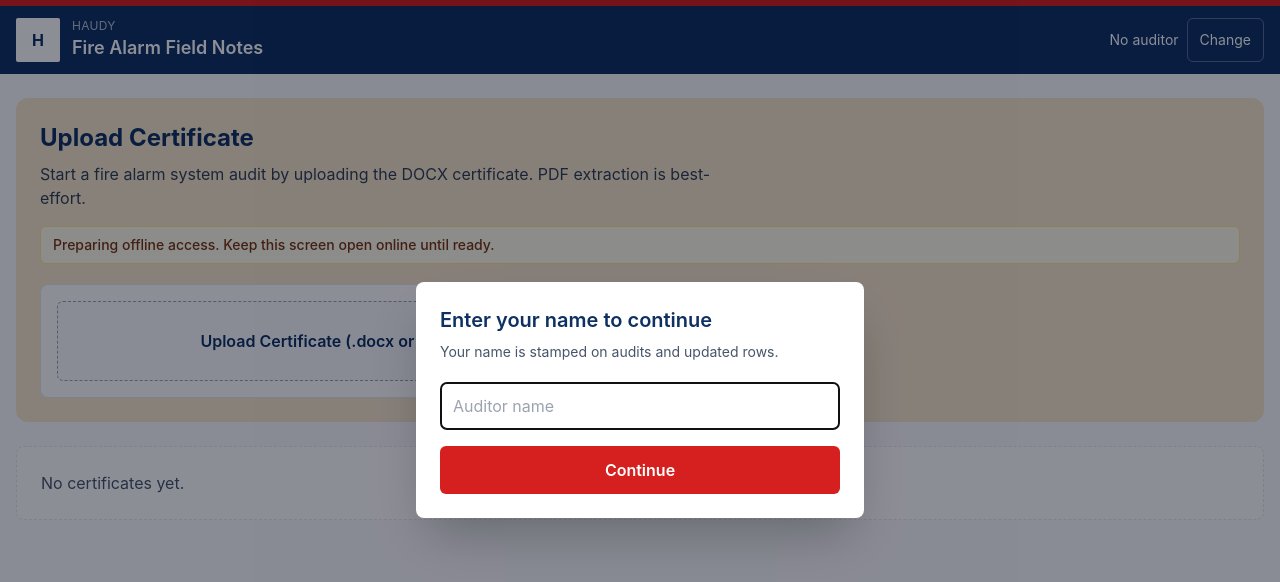
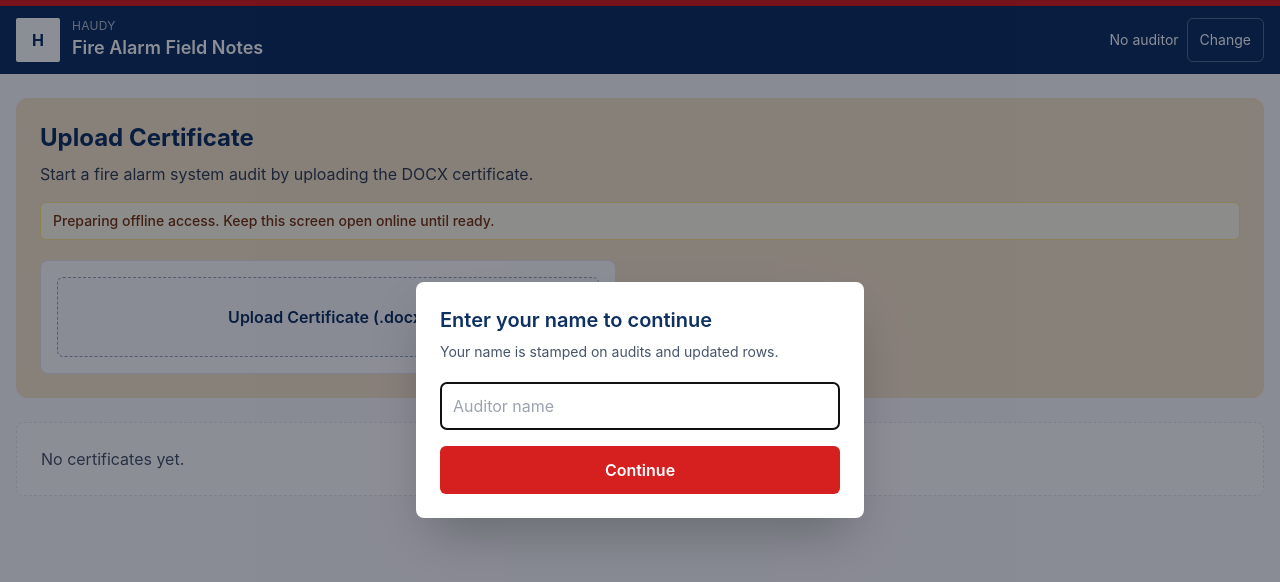
Before and after one commit to vahidabsk/Haudy, a React (Vite) app: page / in a window 1280 px wide. Shown: the top 582 px of the page. Built offline with nearby package versions, Linux system fonts and the light colour scheme.

Commit message:
Limit certificate upload wording to DOCX

```diff
--- a/src/components/UploadDialog.tsx
+++ b/src/components/UploadDialog.tsx
@@ -1,7 +1,6 @@
 import { ChangeEvent, useState } from "react";
 import { parseCertificateText } from "../lib/certificate-parser";
 import { extractDocxText } from "../lib/docx-extract";
-import { extractPdfText } from "../lib/pdf-extract";
 import { ParsedCertificate } from "../lib/types";
 
 export function UploadDialog({ onParsed }: { onParsed: (certificate: ParsedCertificate) => void }) {
@@ -11,7 +10,7 @@ export function UploadDialog({ onParsed }: { onParsed: (certificate: ParsedCerti
   async function upload(event: ChangeEvent<HTMLInputElement>) {
     const file = event.target.files?.[0];
     if (!file) return;
-    const text = file.name.toLowerCase().endsWith(".docx") ? await extractDocxText(file) : await extractPdfText(file);
+    const text = await extractDocxText(file);
     const parsed = parseCertificateText(text, file.name);
     setDraft(parsed);
     setMessage(text.trim() ? "" : "No fields automatically detected. Fill manually before confirming.");
@@ -20,8 +19,8 @@ export function UploadDialog({ onParsed }: { onParsed: (certificate: ParsedCerti
   return (
     <div className="rounded-lg border bg-white p-4">
       <label className="flex min-h-20 cursor-pointer items-center justify-center rounded-md border border-dashed border-slate-400 bg-slate-50 px-4 text-center font-semibold text-navy">
-        Upload Certificate (.docx or .pdf)
-        <input className="hidden" type="file" accept=".docx,.pdf" onChange={upload} />
+        Upload Certificate (.docx)
+        <input className="hidden" type="file" accept=".docx" onChange={upload} />
       </label>
       {message ? <p className="mt-3 text-sm text-signal">{message}</p> : null}
       {draft ? (
--- a/src/pages/Dashboard.tsx
+++ b/src/pages/Dashboard.tsx
@@ -31,7 +31,7 @@ export function Dashboard({ auditorName }: { auditorName: string }) {
     <main className="mx-auto grid max-w-7xl gap-6 px-4 py-6">
       <section className="rounded-xl bg-reserve p-6">
         <h2 className="text-2xl font-bold text-navy">Upload Certificate</h2>
-        <p className="mt-2 max-w-2xl text-slate-700">Start a fire alarm system audit by uploading the DOCX certificate. PDF extraction is best-effort.</p>
+        <p className="mt-2 max-w-2xl text-slate-700">Start a fire alarm system audit by uploading the DOCX certificate.</p>
         <div className={`mt-4 rounded-md border px-3 py-2 text-sm font-medium ${offlineReady ? "border-emerald-200 bg-emerald-50 text-emerald-800" : "border-amber-200 bg-amber-50 text-amber-900"}`}>
           {offlineReady ? "Offline ready on this device" : online ? "Preparing offline access. Keep this screen open online until ready." : "Offline access is not ready on this device yet."}
         </div>
```
